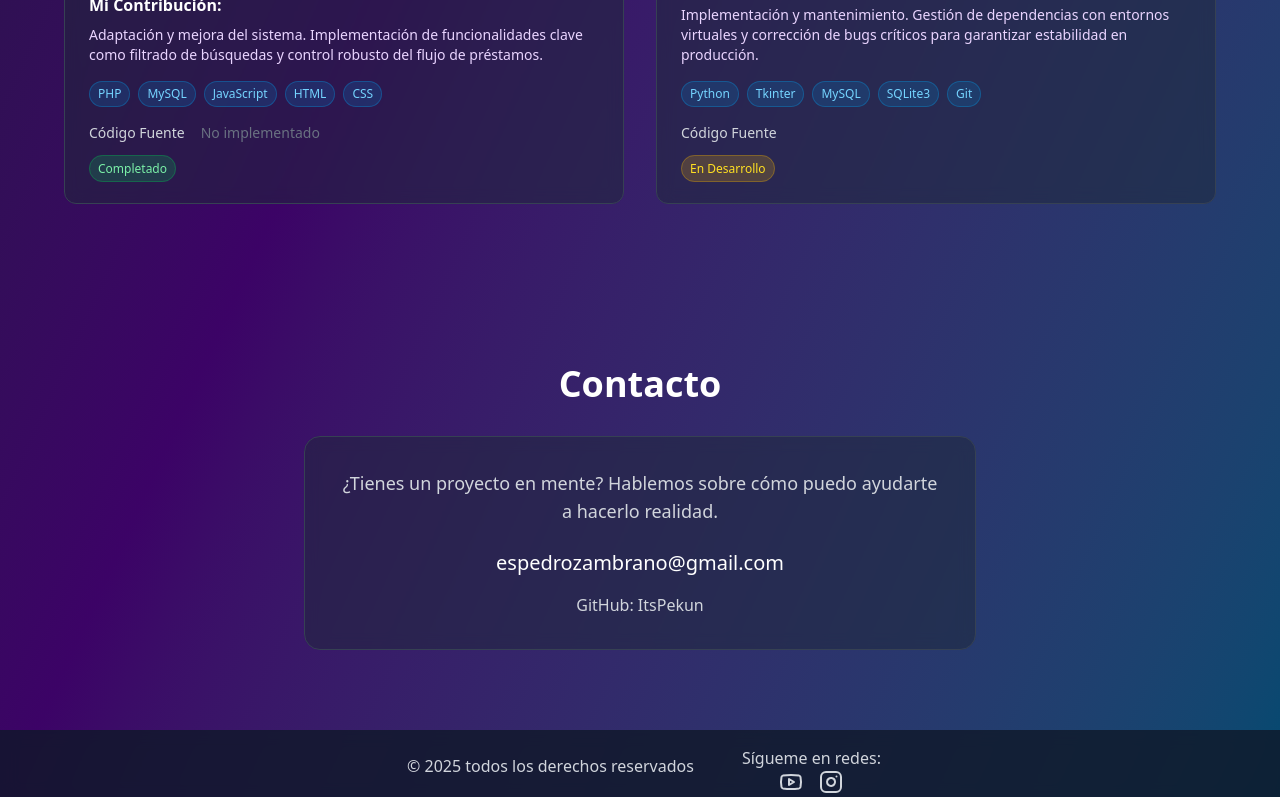
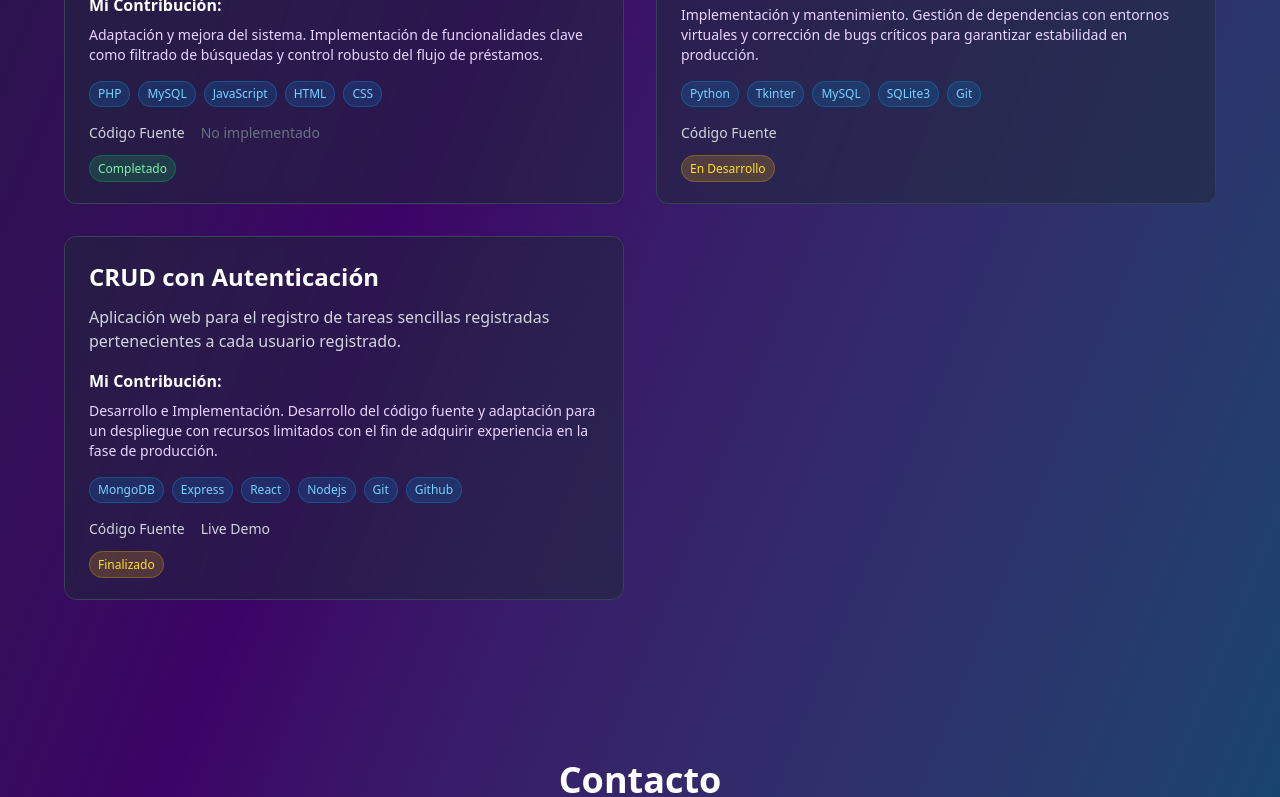
Before and after one commit to ItsPekun/portfolio, a React (Vite) app: page /#hero in a window 1280 px wide. Shown: the part 1977-2774 px from the top of the page. Built offline with nearby package versions, Linux system fonts and the light colour scheme.

Commit message:
Proyectos y skills nuevos

```diff
--- a/src/data/projectsData.js
+++ b/src/data/projectsData.js
@@ -23,4 +23,16 @@ export const projectsData = [
       githubLink: "https://github.com/Blackbullet123/proyecto",
       liveDemoLink: null,
     },
+    {
+      id: 3,
+      title: "CRUD con Autenticación",
+      description:
+        "Aplicación web para el registro de tareas sencillas registradas pertenecientes a cada usuario registrado.",
+      contribution:
+        "Desarrollo e Implementación. Desarrollo del código fuente y adaptación para un despliegue con recursos limitados con el fin de adquirir experiencia en la fase de producción.",
+      technologies: ["MongoDB", "Express", "React", "Nodejs", "Git", "Github"],
+      status: "Finalizado",
+      githubLink: "https://github.com/ItsPekun/mern-crud-auth",
+      liveDemoLink: "https://github.com/ItsPekun/mern-crud-auth",
+    },
   ];
--- a/src/data/skillsData.js
+++ b/src/data/skillsData.js
@@ -13,7 +13,7 @@ export const skillsData = [
     },
     {
       title: "Herramientas",
-      skills: ["Git"],
+      skills: ["Git", "Github"],
     },
 
   ];
```
